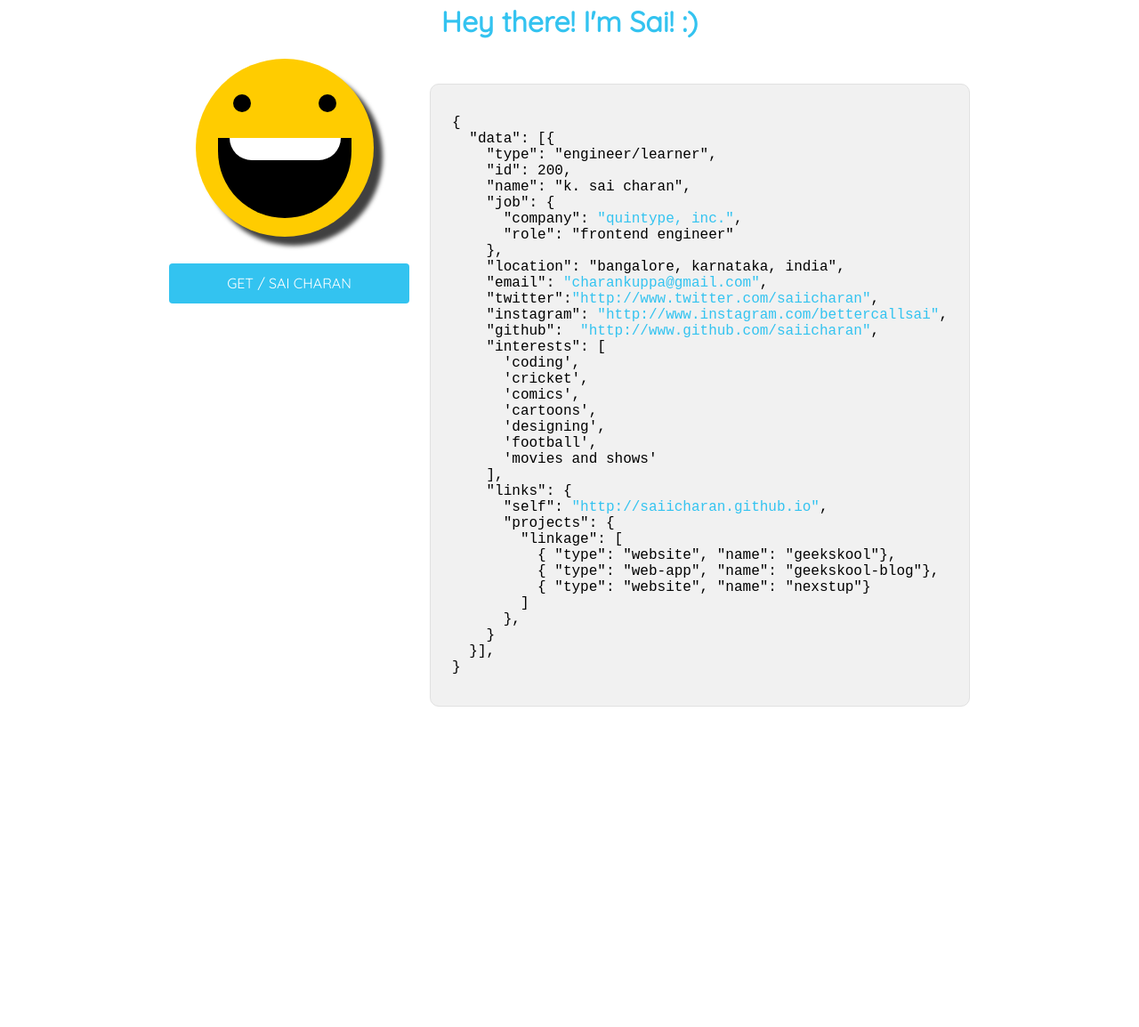
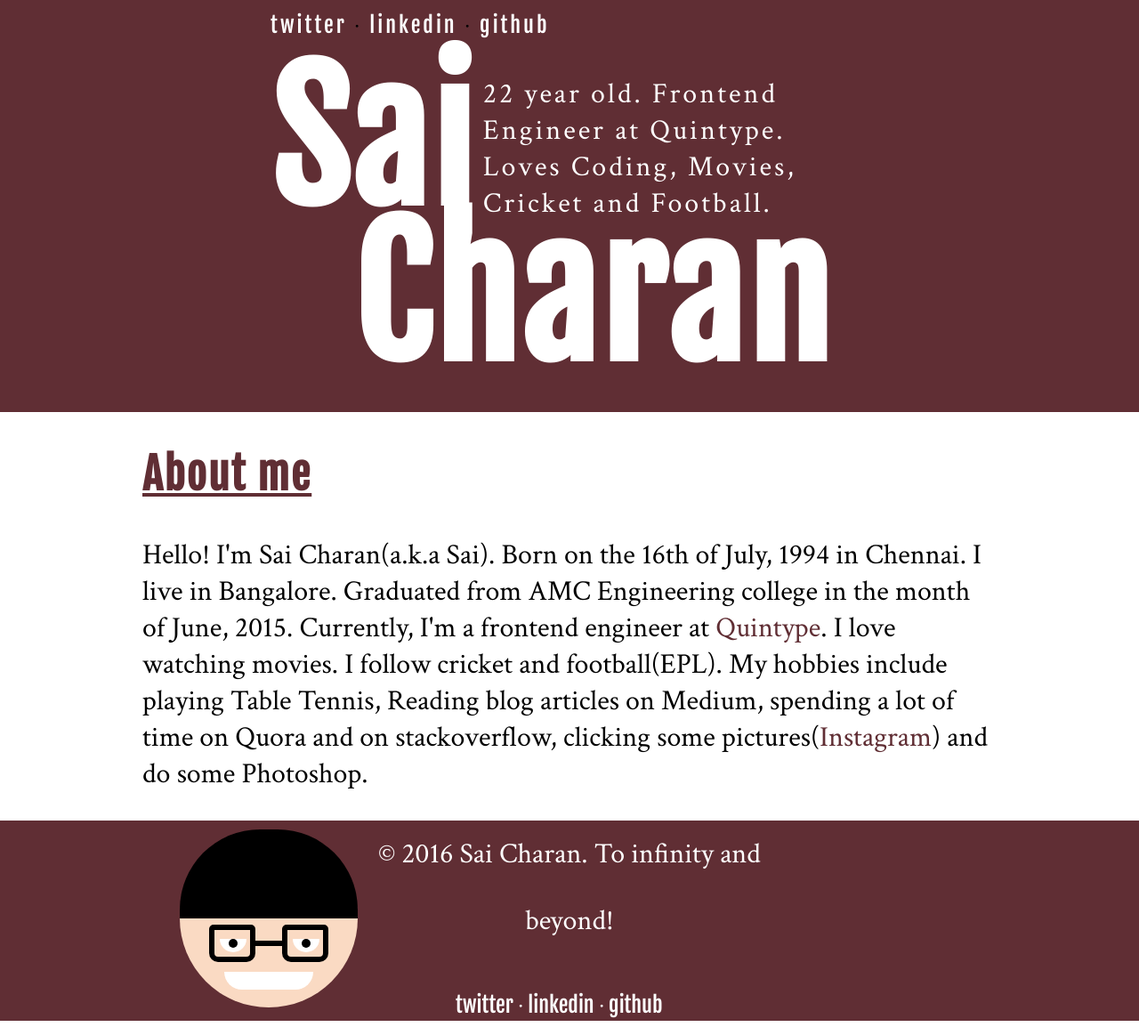
Before and after one commit to saiicharan/saiicharan.github.io, a plain HTML site: page index.html in a window 1280 px wide. Shown: the part 17-1171 px from the top of the page at 89% size. Before the commit the page ends 811 px from the top, so only its background shows below. Drawn offline with Linux system fonts and the light colour scheme.

Commit message:
New design

```diff
--- /dev/null
+++ b/css/styles.css
@@ -0,0 +1,351 @@
+body {
+	font-family: 'Crimson Text', sans-serif;
+}
+h1 {
+	color: #fff;
+	margin: 0;
+	padding: 0;
+	font-size: 6.5em;
+	line-height: 100px;
+	font-family: 'Fjalla One', serif;
+}
+h2 {
+	color: #602e34;
+	font-size: 3em;
+	text-decoration: underline;
+	letter-spacing: 2px;
+	font-family: 'Fjalla One', serif;
+}
+ul {
+	margin: 0;
+	padding: 0;
+}
+header {
+	height: 320px;
+	background: #602E34;
+	letter-spacing: 3px;
+}
+a {
+	text-decoration: none;
+}
+a:hover {
+	cursor: pointer;
+}
+.container {
+	max-width: 960px;
+	margin: 0 auto;
+}
+.header-container {
+	width: 90%;
+	margin: 0 auto;
+	position: relative;
+}
+.sai {
+	position: absolute;
+	top: 80px;
+}
+.charan {
+	position: absolute;
+	top: 175px;
+	left: 51px;
+}
+.about {
+  width: 60%;
+  color: #fff;
+  position: absolute;
+  top: 75px;
+  right: 12px;
+  font-size: 1em;
+}
+.contact {
+	width: 70%;
+	margin: 0 auto;
+	font-family: 'Fjalla One', serif;
+}
+li {
+	list-style: none;
+	display: inline-block;
+	padding: 10px 0;
+}
+li a {
+	color: #fff;
+}
+.twitter a:hover {
+	color: #00ACED;
+}
+.twitter::after {
+	content: " \2219";
+	width: 20px;
+	height: 20px;
+	display: inline;
+}
+.linkedin a:hover {
+	color: #0077B5;
+}
+.linkedin::after {
+	content: " \2219";
+	width: 20px;
+	height: 20px;
+	display: inline;
+}
+.github a:hover {
+	color: #000000;
+}
+.body-container p {
+	font-size: 2em;
+}
+.body-container a {
+	color: #602e34;
+}
+.body-container a:hover {
+	color: #9c636a;
+}
+footer {
+	width: 100%;
+	position: relative;
+	background: #602E34;
+	height: 300px;
+	color: #ffffff;
+}
+.face-container {
+	position: absolute;
+	left: 25%;
+	padding: 10px;
+}
+.blink-line{
+	margin-left: 2%;
+  animation: blink-line 1s infinite;
+}
+@keyframes type{
+  from { width: 0; }
+}
+@keyframes blink-line{
+  to { opacity: .0; }
+}
+.face {
+	width: 200px;
+	height: 200px;
+	position: relative;
+	background: #FADAC3;
+	border-radius: 50%;
+}
+.specs {
+	position: relative;
+}
+.frame-1 {
+	width: 40px;
+	height: 30px;
+	position: absolute;
+	top: 7px;
+	left: 33px;
+	border-top-left-radius: 5px;
+	border-top-right-radius: 5px;
+	border-bottom-left-radius: 10px;
+	border-bottom-right-radius: 10px;
+	border: 6px solid #000;
+}
+.frame-2 {
+	width: 40px;
+	height: 30px;
+	position: absolute;
+	top: 7px;
+	right: 33px;
+	border-top-left-radius: 5px;
+	border-top-right-radius: 5px;
+	border-bottom-left-radius: 10px;
+	border-bottom-right-radius: 10px;
+	border: 6px solid #000;
+}
+.eye-1 {
+	height:15px;
+	width:30px;
+	position: absolute;
+	top: 10px;
+	left: 6px;
+	border-radius: 0 0 90px 90px;
+	-moz-border-radius: 0 0 90px 90px;
+	-webkit-border-radius: 0 0 90px 90px;
+	background: #fff;
+	color: #000;
+	font-size: 40px;
+	line-height: 0;
+	animation:blink 2s ease-in-out infinite;
+}
+.eye-2 {
+	height:15px;
+	width:30px;
+	position: absolute;
+	top: 10px;
+	left: 6px;
+	border-radius: 0 0 90px 90px;
+	-moz-border-radius: 0 0 90px 90px;
+	-webkit-border-radius: 0 0 90px 90px;
+	background: #fff;
+	color: #000;
+	font-size: 40px;
+	line-height: 0;
+	animation:blink 2s ease-in-out infinite;
+}
+.frame-side-1 {
+  position: absolute;
+  top: 20px;
+  left: 0px;
+  border-bottom-left-radius: 10px;
+  width: 30px;
+  height: 6px;
+  background: #000;
+  transform: rotate(30deg);
+}
+.frame-side-2 {
+  position: absolute;
+  top: 20px;
+  right: 0px;
+  border-bottom-right-radius: 10px;
+  width: 30px;
+  height: 6px;
+  background: #000;
+  transform: rotate(-30deg);
+}
+.frame-connector {
+  position: absolute;
+  top: 25px;
+  left: 85px;
+  width: 30px;
+  height: 6px;
+  background: #000;
+}
+.mouth {
+	position: absolute;
+	bottom: 20px;
+	left: 50px;
+	height: 20px;
+	width: 100px;
+	border-radius: 0 0 90px 90px;
+	-moz-border-radius: 0 0 90px 90px;
+	-webkit-border-radius: 0 0 90px 90px;
+	background: #fff;
+}
+.hair {
+	height:100px;
+	width:200px;
+	border-radius: 90px 90px 0 0;
+	-moz-border-radius: 90px 90px 0 0;
+	-webkit-border-radius: 90px 90px 0 0;
+	background: #000;
+}
+@keyframes blink {
+  90% {
+   transform:none;
+  }
+  95% {
+   transform:rotateX(90deg);
+  }
+}
+.eye-ball {
+	width: 10px;
+	height: 10px;
+	margin: 0 auto;
+	background: #000;
+	border-radius: 50%
+}
+.copyright {
+	width: 90%;
+	padding-top: 50%;
+	margin: 0 auto;
+}
+.copyright p {
+	font-size: 1em;
+	text-align: center;
+}
+footer .contact {
+	position: static;
+	width: 41%;
+}
+footer .contact li {
+	padding: 0;
+}
+
+@media (min-width: 600px) {
+	header {
+		height: 480px;
+	}
+	.header-container {
+		width: 70%;
+	}
+	h1 {
+		font-size: 12em;
+		line-height: 200px;
+	}
+	.sai {
+		top: 75px;
+	}
+	.charan {
+		top: 250px;
+		left: 92px;
+	}
+	.about {
+		top: 70px;
+		right: 30px;
+		font-size: 2em;
+	}
+	.contact {
+		margin: 0;
+		padding: 0;
+		position: absolute;
+		top: 20px;
+		left: 0;
+		font-size: 1.5em;
+	}
+	li {
+		list-style: none;
+		display: inline-block;
+		padding: 10px 0;
+	}
+	li a {
+		text-decoration: none;
+		color: #fff;
+	}
+	.twitter a:hover {
+		color: #00ACED;
+	}
+	.twitter::after {
+		content: " \2219";
+		width: 20px;
+		height: 20px;
+		display: inline;
+	}
+	.linkedin a:hover {
+		color: #0077B5;
+	}
+	.linkedin::after {
+		content: " \2219";
+		width: 20px;
+		height: 20px;
+		display: inline;
+	}
+	.github a:hover {
+		color: #000000;
+	}
+	footer {
+		height: 225px;
+	}
+	.face-container {
+		left: 15%;
+	}
+	.copyright {
+		width: 40%;
+		padding: 0;
+		margin: 0 auto;
+	}
+	.copyright p {
+		font-size: 2em;
+		line-height: 75px;
+	}
+	footer .contact {
+		width: 20%;
+    margin: 0 auto;
+	}
+	footer .contact li {
+		padding: 10px 0;
+	}
+}
--- a/index.html
+++ b/index.html
@@ -1,69 +1,110 @@
 <!DOCTYPE html>
 <html>
 <head>
-	<title>Sai Charan</title>
-  <meta charset="utf-8">
-  <meta content="width=device-width,initial-scale=1.0" name="viewport">
-  <meta content="description" name="Sai charan">
-	<link href='https://fonts.googleapis.com/css?family=Quicksand|Inconsolata' rel='stylesheet' type='text/css'>
-	<link rel="stylesheet" type="text/css" href="styles.css"	>
+<!--             _._                           _._
+           ||||                           ||||
+           ||||_           ___           _||||
+           |  ||        .-'___`-.        ||  |
+           \   /      .' .'_ _'. '.      \   /
+           /~~|       | (| b d |) |       |~~\
+          /'  |       |  |  '  |  |       |  `\
+,        /__.-:      ,|  | `-' |  |,      :-.__\       ,
+|'-------(    \-''""/.|  /\___/\  |.\""''-/    )------'|
+|         \_.-'\   /   '-._____.-'   \   /'-._/        |
+|.---------\   /'._| _    .---. ===  |_.'\   /--------.|
+'           \ /  | |\_\ _ \=v=/  _   | |  \ /          '
+             `.  | | \_\_\ ~~~  (_)  | |  .'
+               `'"'|`'--.__.^.__.--'`|'"'`
+                   \                 /
+                    `,..---'"'---..,'
+                      :--..___..--:    TO INFINITY...
+                       \         /
+                       |`.     .'|       AND BEYOND!
+                       |  :___:  |
+                       |   | |   |
+                       |   | |   |
+                       |.-.| |.-.|
+                       |`-'| |`-'|
+                       |   | |   |
+                      /    | |    \
+                     |_____| |_____|
+                     ':---:-'-:---:'
+                     /    |   |    \
+                    /.---.|   |.---.\
+                    `.____;   :____.' -->
+
+  <meta charset="UTF-8">
+  <meta http-equiv="X-UA-Compatible" content="IE=edge,chrome=1">
+  <title>Sai Charan</title>
+
+  <meta name="viewport" content="width=device-width, initial-scale=1">
+  <meta name="keywords" content="saicharan, sai, saicharank, web developer, frontend developer, bangalore">
+
+	<link href="https://fonts.googleapis.com/css?family=Fjalla+One" rel="stylesheet">
+	<link href="https://fonts.googleapis.com/css?family=Crimson+Text" rel="stylesheet">
+  <link rel="stylesheet" type="text/css" href="css/normalize.css">
+  <link rel="stylesheet" type="text/css" href="css/styles.css">
+
 </head>
 <body>
-	<div class="container">
-		<h1 class="header">Hey there! I'm Sai! :)</h1>
-		<div class="left-column">
-			<div class="smiley">
-			<div class="eyes blink"></div>
-			<div class="eyes blink"></div>
-			<div class="mouth">
-				<div class="teeth"></div>
+	<header>
+		<section class="container">
+			<div class="header-container">
+				<h1 class="sai">Sai</h1>
+				<h1 class="charan">Charan</h1>
+				<p class="about">
+					22 year old. Frontend Engineer at Quintype. Loves Coding, Movies, Cricket and Football.
+				</p>
+				<div class="contact">
+					<ul>
+						<li class="twitter"><a href="https://www.twitter.com/bettercallsai" target="_blank">twitter</a></li>
+						<li class="linkedin"><a href="https://in.linkedin.com/in/importsaicharan" target="_blank">linkedin</a></li>
+						<li class="github"><a href="https://www.github.com/saiicharan" target="_blank">github</a></li>
+					</ul>
+				</div>
 			</div>
+		</section>
+	</header>
+
+	<section class="container">
+		<div class="body-container">
+		<h2>About me</h2>
+			<p>Hello! I'm Sai Charan(a.k.a Sai). Born on the 16th of July, 1994 in Chennai. I live in Bangalore. Graduated from AMC Engineering college in the month of June, 2015. Currently, I'm a frontend engineer at <a href="http://www.quintype.com" target="_blank">Quintype</a>. I love watching movies. I follow cricket and football(EPL). My hobbies include playing Table Tennis, Reading blog articles on Medium, spending a lot of time on Quora and on stackoverflow, clicking some pictures(<a href="https://www.instagram.com/__saicharan/" target="_blank">Instagram</a>) and do some Photoshop.</p>
 		</div>
-			<a href="about.html" target="_blank"><div class="about">
-				GET / SAI CHARAN
-			</div></a>
+	</section>
+
+<footer>
+	<section class="face-container">
+		<div class="face">
+			<div class="hair">	</div>
+			<div class="specs">
+				<div class="frame-1">
+					<div class="eye-1">
+						<div class="eye-ball"></div>
+					</div>
+				</div>
+				<span class="frame-connector"></span>
+				<div class="frame-2">
+					<div class="eye-2">
+						<div class="eye-ball"></div>
+					</div>
+				</div>
+			</div>
+			<div class="mouth"> </div>
 		</div>
-		<div class="right-column">
-<pre>
-			<div class="code">
-{
-  "data": [{
-    "type": "engineer/learner",
-    "id": 200,
-    "name": "k. sai charan",
-    "job": {
-      "company": <a href="http://www.quintype.com" target="_blank">"quintype, inc."</a>,
-      "role": "frontend engineer"
-    },
-    "location": "bangalore, karnataka, india",
-    "email": <a href="mailto:charankuppa@gmail.com">"charankuppa@gmail.com"</a>,
-    "twitter":<a href = "http://www.twitter.com/saiicharan" target="_blank">"http://www.twitter.com/saiicharan"</a>,
-    "instagram": <a href="http://www.instagram.com/bettercallsai" target="_blank">"http://www.instagram.com/bettercallsai"</a>,
-    "github": <a href= "http://www.github.com/saiicharan" target="_blank"> "http://www.github.com/saiicharan"</a>,
-    "interests": [
-      'coding',
-      'cricket',
-      'comics',
-      'cartoons',
-      'designing',
-      'football',
-      'movies and shows'
-    ],
-    "links": {
-      "self": <a href="http://saiicharan.github.io">"http://saiicharan.github.io"</a>,
-      "projects": {
-        "linkage": [
-          { "type": "website", "name": "geekskool"},
-          { "type": "web-app", "name": "geekskool-blog"},
-          { "type": "website", "name": "nexstup"}
-        ]
-      },
-    }
-  }],
-}
-			</div>
-		</pre>
-		</div>
-		</div>
+	</section>
+
+	<div class="copyright">
+		<p>© 2016 Sai Charan. To infinity and beyond!</p>
+	</div>
+	<div class="contact">
+		<ul>
+			<li class="twitter"><a href="https://www.twitter.com/bettercallsai" target="_blank">twitter</a></li>
+			<li class="linkedin"><a href="https://in.linkedin.com/in/importsaicharan" target="_blank">linkedin</a></li>
+			<li class="github"><a href="https://www.github.com/saiicharan" target="_blank">github</a></li>
+		</ul>
+	</div>
+</footer>
+
 </body>
 </html>
--- a/styles.css
+++ /dev/null
@@ -1,154 +0,0 @@
-body {
-  font-family: 'Quicksand';
-}
-.header {
-  text-align: center;
-  color: #33C3F0;
-}
-a {
-  color: #33C3F0;
-  text-decoration: none;
-}
-.container {
-  width: 900px;
-  margin: 0 auto;
-}
-.left-column {
-  width: 50%;
-  float: left;
-}
-.right-column {
-  width: 50%;
-  float: left;
-}
-.smiley {
-  width: 200px;
-  height: 200px;
-  background: #ffcc00;
-  float: left;
-  margin-left: 30px;
-  border-radius: 50%;
-  -webkit-box-shadow: 10px 10px 5px 0px rgba(0,0,0,0.75);
-     -moz-box-shadow: 10px 10px 5px 0px rgba(0,0,0,0.75);
-          box-shadow: 10px 10px 5px 0px rgba(0,0,0,0.75);
-}
-.eyes {
-  width: 20px;
-  height: 20px;
-  background: black;
-  margin: 20% 15% 15px 21%;
-  border-radius: 50%;
-  display:inline-block;
-}
-
-.blink {
-    animation-duration: 2s;
-    animation-iteration-count: infinite;
-    animation-name: blink;
-}
-
-@keyframes blink {
-    0% {
-        opacity: 1;
-    }
-    65% {
-        opacity: 1;
-    }
-    70% {
-      opacity: 0.75;
-    }
-    76% {
-        opacity: 0;
-    }
-    100% {
-        opacity: 0;
-    }
-}
-
-.mouth {
-  width: 150px;
-  height: 90px;
-  margin: 10px auto;
-  background: black;
-  -webkit-border-radius: 0 0 90px 90px;
-     -moz-border-radius: 0 0 90px 90px;
-          border-radius: 0 0 90px 90px;
-}
-.teeth {
-  width: 125px;
-  height: 25px;
-  display: inline-block;
-  margin: 0 8.5%;
-  background: white;
-  -webkit-border-radius: 0 0 60px 60px;
-     -moz-border-radius: 0 0 60px 60px;
-          border-radius: 0 0 60px 60px;
-}
-
-.about {
-  width: 250px;
-  border-radius: 4px;
-  background: #33C3F0;
-  color: #fff;
-  padding: 10px;
-  line-height: 25px;
-  text-align: center;
-  float: left;
-  margin-top: 30px;
-}
-.about:hover {
-  background: #1EAEDB;
-}
-
-.code {
-  min-width: 500px;
-  min-height: 500px;
-  background: #f1f1f1;
-  float: right;
-  border-radius: 10px;
-  font-size: 1rem;
-  border: 1px solid #e1e1e1;
-}
-
-pre > .code {
-  display: block;
-  white-space: pre;
-  padding: 1rem 1.5rem;
-}
-
-@media screen and (max-width: 600px) {
-  .header {
-    text-align: justify;
-    font-size: 1.8rem;
-  }
-  .container {
-    width: 100%;
-  }
-  .left-column {
-    float: none;
-    display: block;
-  }
-  .right-column {
-    display: block;
-  }
-  .smiley {
-    margin-left: 50px;
-  }
-  .about {
-    margin-left: 20px;
-  }
-  .code {
-    float: none;
-    min-width: 400px;
-    font-size: 1.2em;
-  }
-  pre > .code {
-    display: block;
-    white-space: pre;
-    padding: 0;
-    min-height: 320px;
-    min-height: 200px;
-    font-size: 8.5px;
-  }
-
-}
```
Also changed, not shown: css/normalize.css (added, +1 -0 lines), 1 other file.
